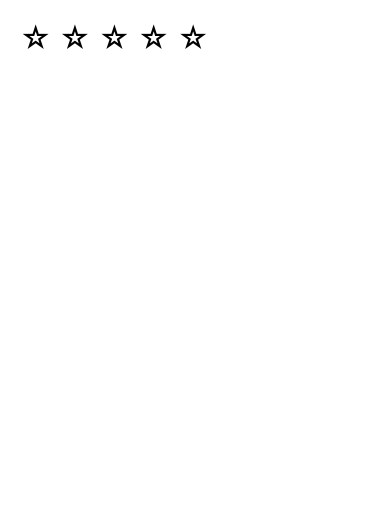
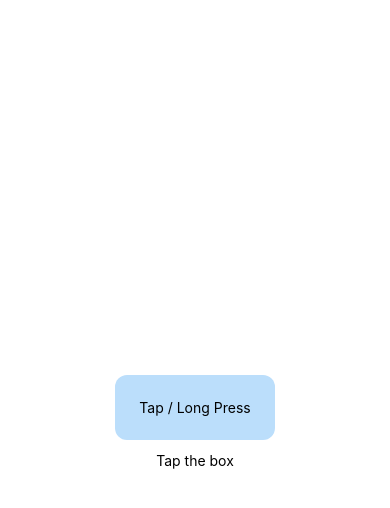
Before and after one commit to nileshborate/react_native, a React Native app in the folder firstappnative/: screen / in a window 390 px wide. Shown: the top 508 px of the page. Built offline with nearby package versions, Linux system fonts and the light colour scheme.

Commit message:
pressable onpress onpressin onpressout onlongpress

```diff
--- a/firstappnative/App.tsx
+++ b/firstappnative/App.tsx
@@ -2,32 +2,30 @@ import { useState } from 'react';
 import { Button, Pressable, StyleSheet, Text, View } from 'react-native';
 
 function App() {
-  const [rating, setRating] = useState(0);
-  const items = [1, 2, 3, 4, 5];
+  const [log, setLog] = useState('Tap the box');
+
   return (
-    <View
-      style={{
-        padding: 20,
-        flexDirection: 'row',
-        alignItems: 'center',
-        gap: 8,
-      }}
-    >
-      {items.map((number, index) => (
-        <Pressable key={index} onPress={() => setRating(number)}>
-          <Text
-            key={index}
-            style={{
-              fontSize: 30,
-            }}
-          >
-            {number <= rating ? '★' : '☆'}
-          </Text>
-        </Pressable>
-      ))}
+    <View style={styles.container}>
+      <Pressable
+        style={({ pressed }) => [styles.box, { opacity: pressed ? 0.7 : 1 }]}
+        onPress={() => setLog('On Press')}
+        onPressIn={() => setLog('On Press In')}
+        onPressOut={() => setLog('On Press Out')}
+        onLongPress={() => setLog('On Long Press')}
+      >
+        <Text>Tap / Long Press</Text>
+      </Pressable>
+      <Text style={{ marginTop: 12 }}>{log}</Text>
     </View>
   );
 }
 
-const styles = StyleSheet.create({});
+const styles = StyleSheet.create({
+  container: {
+    flex: 1,
+    justifyContent: 'center',
+    alignItems: 'center',
+  },
+  box: { backgroundColor: '#BBDEFB', padding: 24, borderRadius: 12 },
+});
 export default App;
```
